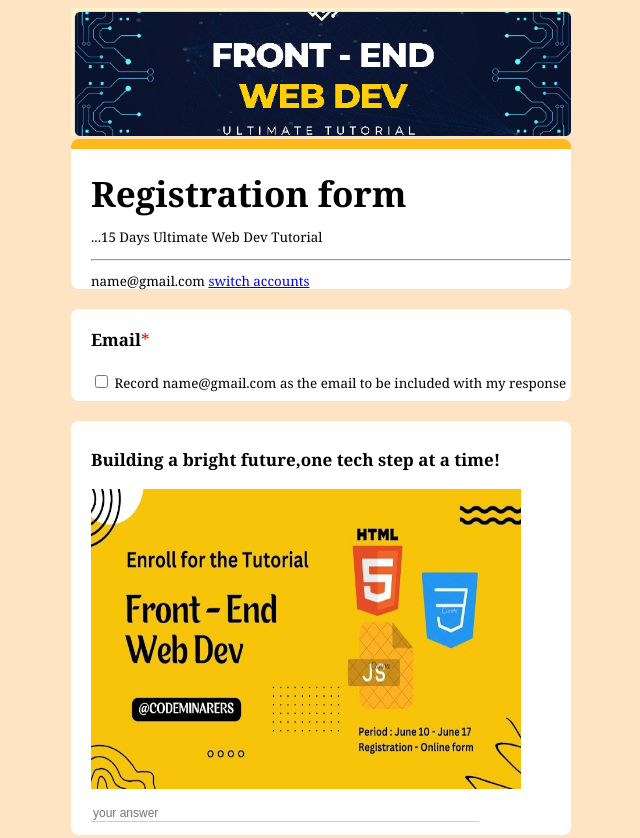
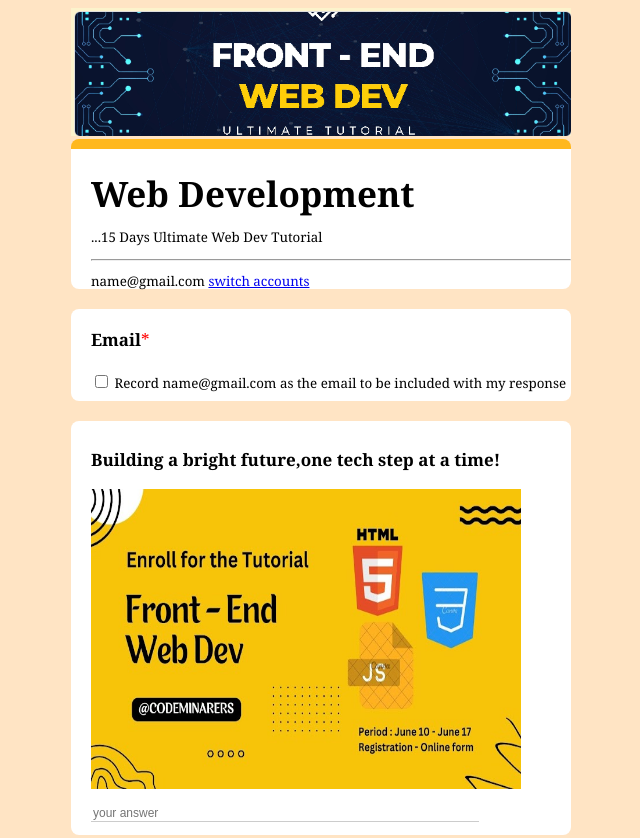
Before and after one commit to Yumna-s/Form, a plain HTML site: page index.html in a window 1280 px wide. Shown: the top 838 px of the page, without its empty margins (319-959 px from the left). Drawn offline with Linux system fonts and the light colour scheme.

Commit message:
index.html modified from

```diff
--- a/index.html
+++ b/index.html
@@ -10,7 +10,7 @@
   <body class="container">
     <img src="FE.png" alt="front-end web dev" width="500" />
     <aside class="corner">
-      <h1><strong>Registration form</strong></h1>
+      <h1><strong>Web Development</strong></h1>
       <p id="days">...15 Days Ultimate Web Dev Tutorial</p>
       <hr />
       <p>
```
